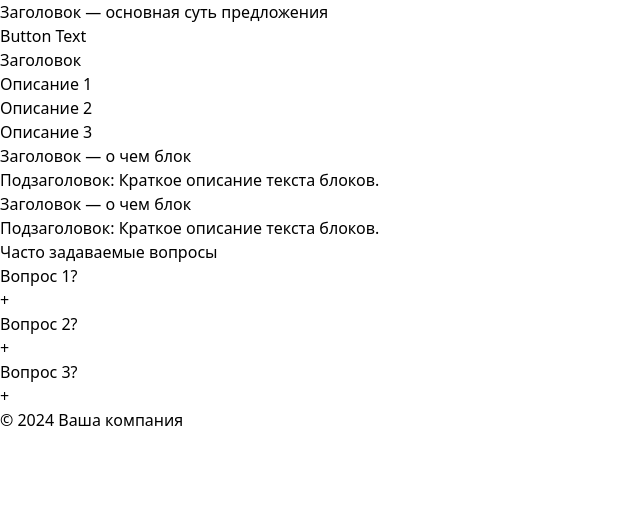
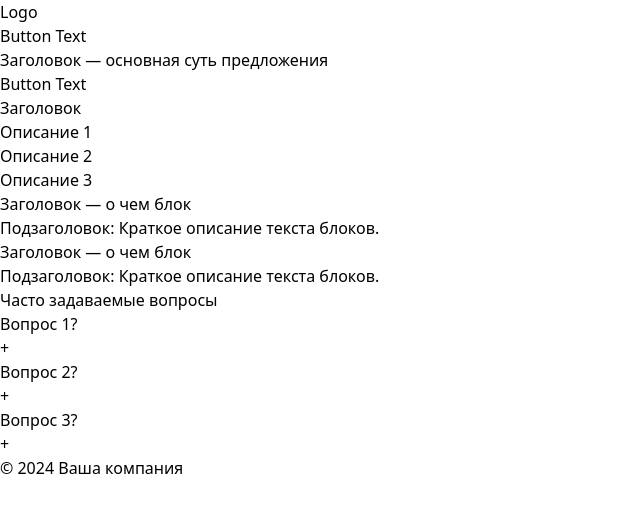
Before and after one commit to KorneyKorneich/TenderAgro, a React (Vite) app: page / in a window 1280 px wide. Shown: the top 512 px of the page, without its empty margins (0-640 px from the left). Built offline with nearby package versions, Linux system fonts and the light colour scheme.

Commit message:
edit header

```diff
--- a/src/components/Header/Header.tsx
+++ b/src/components/Header/Header.tsx
@@ -2,11 +2,15 @@ import React from "react";
 
 const Header = () => {
   return (
-    <header className="bg-white py-10 text-center">
-      <h1 className="text-4xl font-bold">Заголовок — основная суть предложения</h1>
-      <button className="mt-6 px-8 py-3 bg-blue-500 text-white rounded-lg">Button Text</button>
-      <div className="mt-10 bg-gray-200 h-64 w-3/4 mx-auto"></div>
-    </header>
+    <div className="flex justify-center">
+        <div className="w-3/4 mx-10 mt-3 flex justify-between">
+                <div className="self-center">Logo</div>
+                <div className="">
+                    <button className="px-5 py-2 bg-white text-blue-500 border-solid border-2 border-blue-500 rounded-lg">Button Text</button>
+                </div>
+        </div>
+   </div>
+
   );
 };
 
--- a/src/components/InfoSection/InfoSection.tsx
+++ b/src/components/InfoSection/InfoSection.tsx
@@ -2,6 +2,12 @@ import React from "react";
 
 const InfoSection = () => {
   return (
+    <>
+        <div className="bg-white py-10 text-center">
+            <h1 className="text-4xl font-bold">Заголовок — основная суть предложения</h1>
+            <button className="mt-6 px-8 py-3 bg-blue-500 text-white rounded-lg">Button Text</button>
+            <div className="mt-10 bg-gray-200 h-64 w-3/4 mx-auto"></div>
+        </div>
         <section className="py-16 text-center">
             <h2 className="text-3xl font-semibold">Заголовок</h2>
             <div className="flex justify-center mt-8 space-x-10">
@@ -19,7 +25,9 @@ const InfoSection = () => {
                 </div>
             </div>
         </section>
+    </>
   );
+
 };
 
 export default InfoSection;
```
Lines whose indentation alone changed are shown as unchanged.
